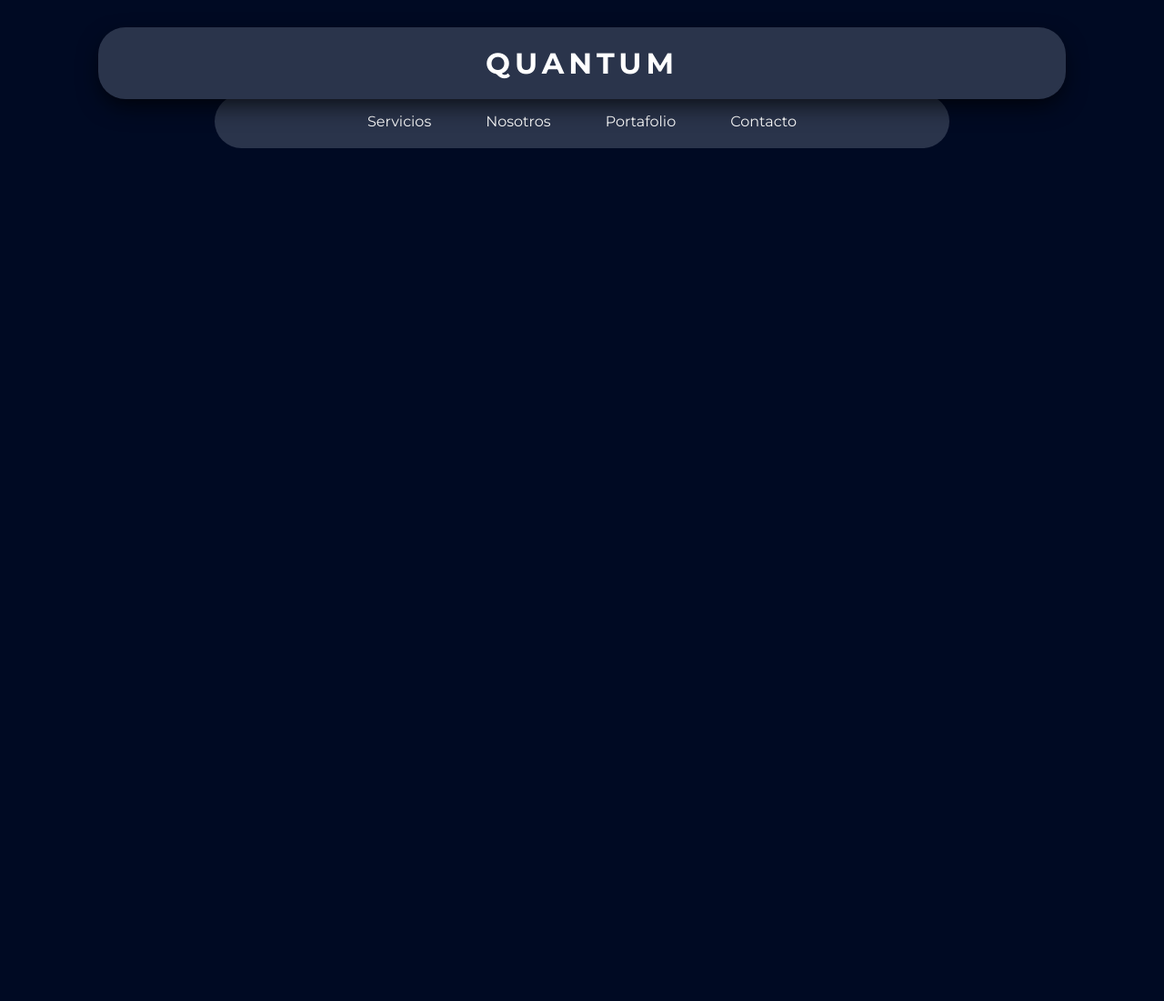
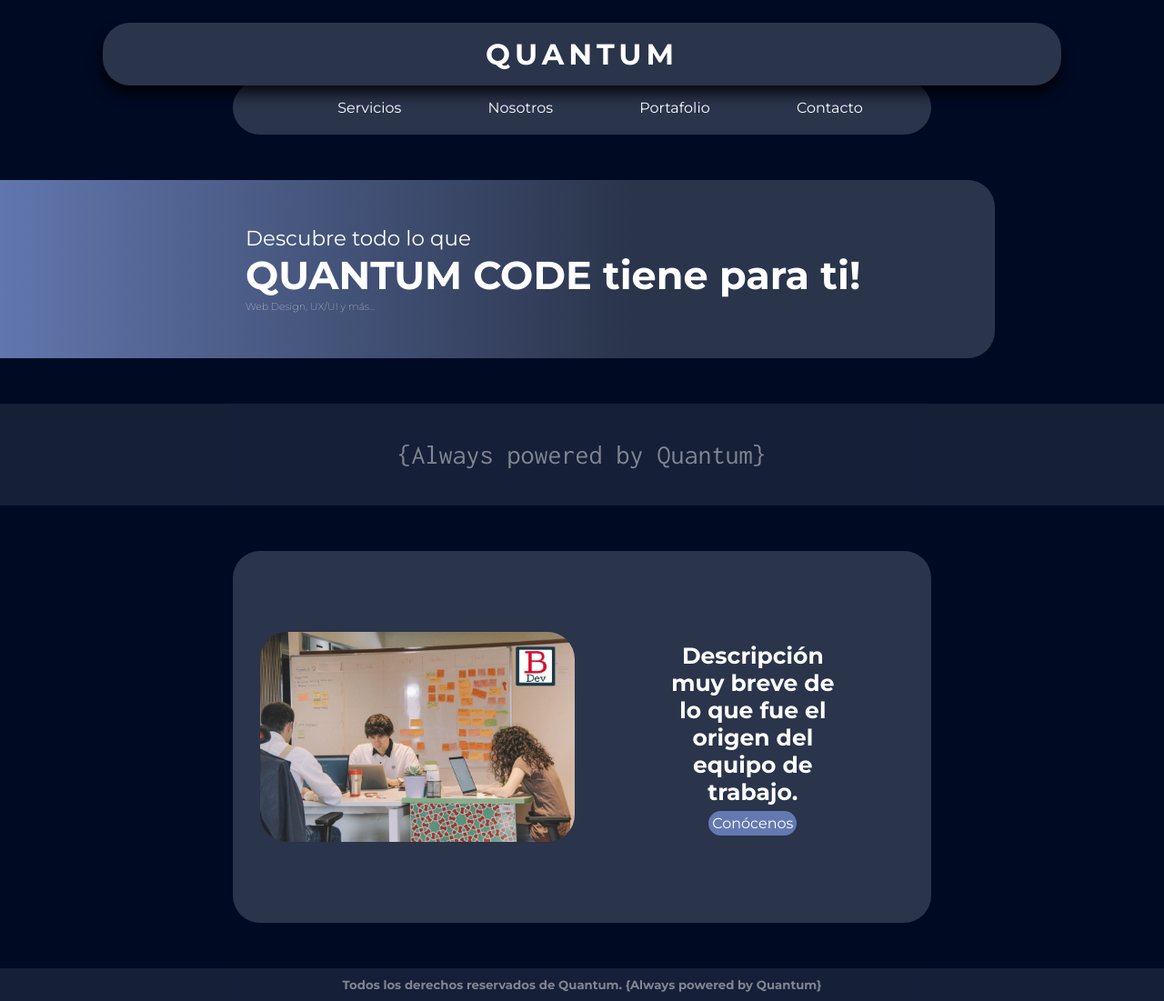
Before and after one commit to CarlossMG13/quantum, a plain HTML site: page index.html in a window 1280 px wide. Shown: the whole page at 91% size. Before the commit the page ends 800 px from the top, so only its background shows below. Drawn offline with Linux system fonts and the light colour scheme.

Commit message:
Add files via upload

```diff
--- a/index.html
+++ b/index.html
@@ -8,19 +8,39 @@
 </head>
 <body>
     <header>
-        <div class="tittle">
-            <h1>QUANTUM</h1>
-        </div>
+        <h1>QUANTUM</h1>
+        <nav>
+            <ul>
+                <li><a href="#">Servicios</a></li>
+                <li><a href="#">Nosotros</a></li>
+                <li><a href="#">Portafolio</a></li>
+                <li><a href="#">Contacto</a></li>
+            </ul>
+        </nav>
     </header>
 
-    <nav>
-        <div class="barra_nav">
-            <div class="section"><a href="#">Servicios</a></div>
-            <div class="section"><a href="#">Nosotros</a></div>
-            <div class="section"><a href="#">Portafolio</a></div>
-            <div class="section"><a href="#">Contacto</a></div>
+    <div class="banner_princ">
+        <p class="servicios_text1">Descubre todo lo que</p>
+        <h2>QUANTUM CODE tiene para ti!</h2>
+        <p class="servicios_text2">Web Design, UX/UI y más...</p>
+    </div>
+
+    <section class="slogan">
+        <h3>{Always powered by Quantum}</h3>
+    </section>
+
+    <section class="team_section">
+        <div class="content">
+            <img class="img_team" src="img/team.jpg" alt="">
+        <div class="descrip_team">
+            <h4>Descripción muy breve de lo que fue el origen del equipo de trabajo.</h4>
+            <p><a href="#">Conócenos</a></p>
         </div>
-    </nav>
+        </div>
+    </section>
 
+    <footer>
+        <h5>Todos los derechos reservados de Quantum. {Always powered by Quantum}</h5>
+    </footer>
 </body>
 </html>
--- a/styles.css
+++ b/styles.css
@@ -1,59 +1,163 @@
 @import url('https://fonts.googleapis.com/css2?family=Montserrat:ital,wght@0,100..900;1,100..900&display=swap');
 
+@import url('https://fonts.googleapis.com/css2?family=Inconsolata:wght@200..900&display=swap');
+
 *{
-    padding: 0px;
-    margin: 0px;
+    padding: 0;
+    margin: 0;
+    font-family: "Montserrat", sans-serif;
 }
 
-body {
+body{
     background-color: #000A23;
-    color: #fff;
-    font-family: "Montserrat";
 }
 
-header {
+header{
     display: flex;
+    flex-direction: column;
     justify-content: center;
     align-items: center;
-    margin-top: 30px;
+    text-align: center;
 }
 
-.tittle{
-    display: flex;
-    justify-content: center;
+header h1{
+    margin-top: 25px;
+    font-family: "Montserrat", sans-serif;
+    color: #fff;
+    padding: 15px;
+    width: 80%;
     background-color: #2A344B;
-    width: 80%;
-    padding: 20px;
+    border-radius: 30px;
     letter-spacing: 5px;
-    border-radius: 30px;
+    box-shadow: -1px 10px 14px 0px rgba(0,0,0,0.75);
     z-index: 1;
-    box-shadow: 0px 10px 26px -4px rgba(0,0,0,0.75);
-
 }
 
-.tittle h1{
-    font-size: 32px;
-}
-
-nav{
-    display: flex;
-    justify-content: center;
-    align-items: center;
-}
-
-.barra_nav{
-    display: flex;
-    justify-content: center;
-    align-items: center;
-    gap: 60px;
-    padding: 20px;
+header nav{
+    background-color: #2A344B;
+    font-family: "Montserrat", sans-serif;
+    color: #fff;
     width: 60%;
-    background-color: #2A344B;
     border-radius: 30px;
     margin-top: -5px;
 }
 
-.section a{
+header nav ul{
+    list-style: none;
     text-decoration: none;
-    color: white;
+    width: 100%;
+    display: flex;
+    padding: 20px;
+    justify-content: space-evenly;
 }
+
+header nav ul li a{
+    text-decoration: none;
+    color: #fff;
+}
+
+.banner_princ{
+    background: linear-gradient(270deg, rgba(42,52,75,1) 35%, rgba(99,121,177,1) 100%);
+    margin-top: 50px;
+    padding: 50px;
+    width: 80%;
+    border-radius: 30px;
+    margin-left: -30px;
+}
+
+.servicios_text1 {
+    color: #fff;
+    margin-left: 250px;
+    font-size: 23px;
+}
+
+.banner_princ h2{
+    color: #fff;
+    margin-left: 250px;
+    font-size: 43px;
+}
+
+.servicios_text2{
+    margin-top: 1px;
+    color: #fff;
+    margin-left: 250px;
+    font-size: 11px;
+    font-weight: lighter;
+}
+
+.slogan{
+    display: flex;
+    margin-top: 50px;
+    background-color: #2A344B;
+    justify-content: center;
+    align-items: center;
+    padding: 40px 100px 40px 100px;
+    opacity: 50%;
+}
+
+.slogan h3{
+    color: #fff;
+    font-family: "Inconsolata", serif;
+    font-size: 30px;
+    font-weight:400;
+}
+
+.team_section{
+    display: flex;
+    margin-top: 50px;
+    flex-direction: row;
+    justify-content: center;
+    align-items: center;
+    width: 100%;
+}
+
+.content{
+    width: 60%;
+    display: flex;
+    align-items: center;
+    justify-content: center;
+    background-color: #2A344B;
+    border-radius: 30px;
+}
+
+.img_team{
+    width: 45%;
+    margin-left: 30px;
+    border-radius: 30px;
+}
+
+.descrip_team{
+    text-align: center;
+    color: #fff;
+    margin: 100px;
+}
+
+.descrip_team h4{
+    font-size: 25px;
+}
+
+.descrip_team p{
+    margin-top: 10px;
+}
+
+.descrip_team p a{
+    text-decoration: none;
+    color: #fff;
+    background-color: #6379B1;
+    padding: 4px;
+    border-radius: 30px;
+}
+
+footer{
+    display: flex;
+    margin-top: 50px;
+    align-items: center;
+    justify-content: center;
+    background-color: #2A344B;
+    opacity: 50%;
+}
+
+footer h5{
+    color: #fff;
+    margin: 10px;
+}
```
Also changed, not shown: img/team.jpg (added).
